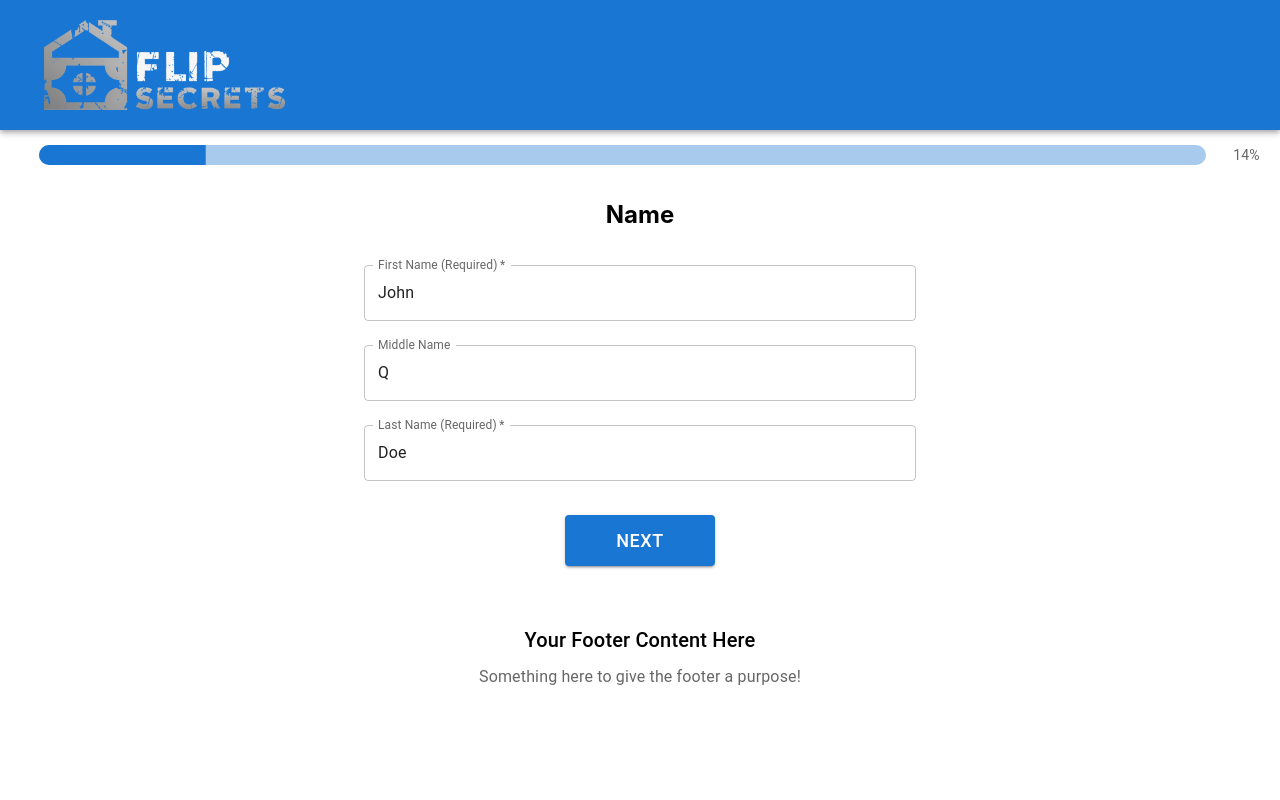
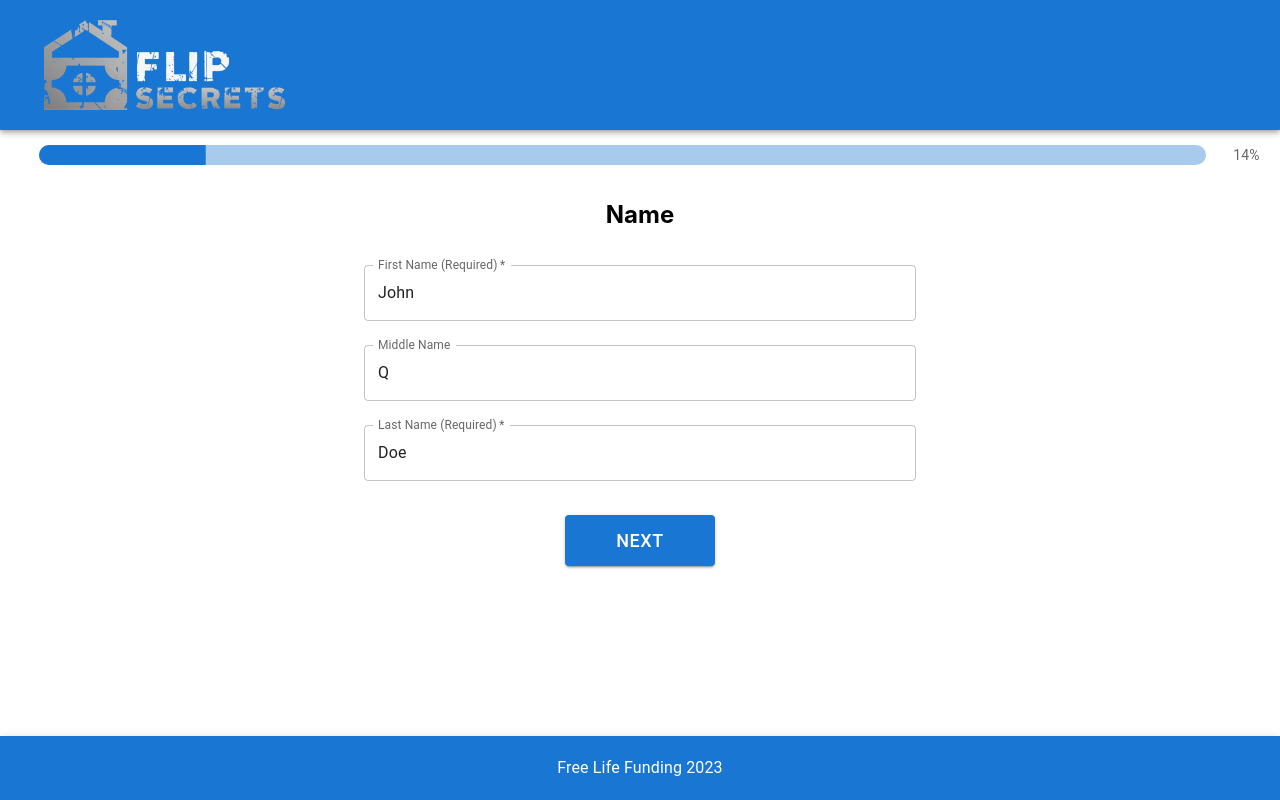
Before and after one commit to freelifebrett/spec-fi-app, a React (Create React App) app: page / in a window 1280 px wide. Built offline with nearby package versions, Linux system fonts and the light colour scheme.

Commit message:
Updated the footer

```diff
--- a/src/components/Footer.js
+++ b/src/components/Footer.js
@@ -1,23 +1,19 @@
+// src/components/Footer.js
 import React from 'react';
-import { Box, Typography, Container } from '@mui/material';
+import { Box, Typography, Container, AppBar, Toolbar } from '@mui/material';
+import FlipSecretsLogo from '../images/flip_secrets_logo.png';
 
 const Footer = () => {
   return (
-    <Box component="footer" sx={{ bgcolor: 'background.paper', py: 6 }}>
-      <Container maxWidth="lg">
-        <Typography variant="h6" align="center" gutterBottom>
-          Your Footer Content Here
-        </Typography>
-        <Typography
-          variant="subtitle1"
-          align="center"
-          color="text.secondary"
-          component="p"
-        >
-          Something here to give the footer a purpose!
-        </Typography>
-      </Container>
-    </Box>
+    <AppBar position="fixed" sx={{ top: 'auto', bottom: 0 }}>
+      <Toolbar sx={{ minHeight: '48px' }}> {/* Adjust the height here */}
+        <Container maxWidth="lg" sx={{ display: 'flex', justifyContent: 'center' }}>
+          <Typography variant="subtitle1" color="inherit">
+            Free Life Funding 2023
+          </Typography>
+        </Container>
+      </Toolbar>
+    </AppBar>
   );
 };
 
```
